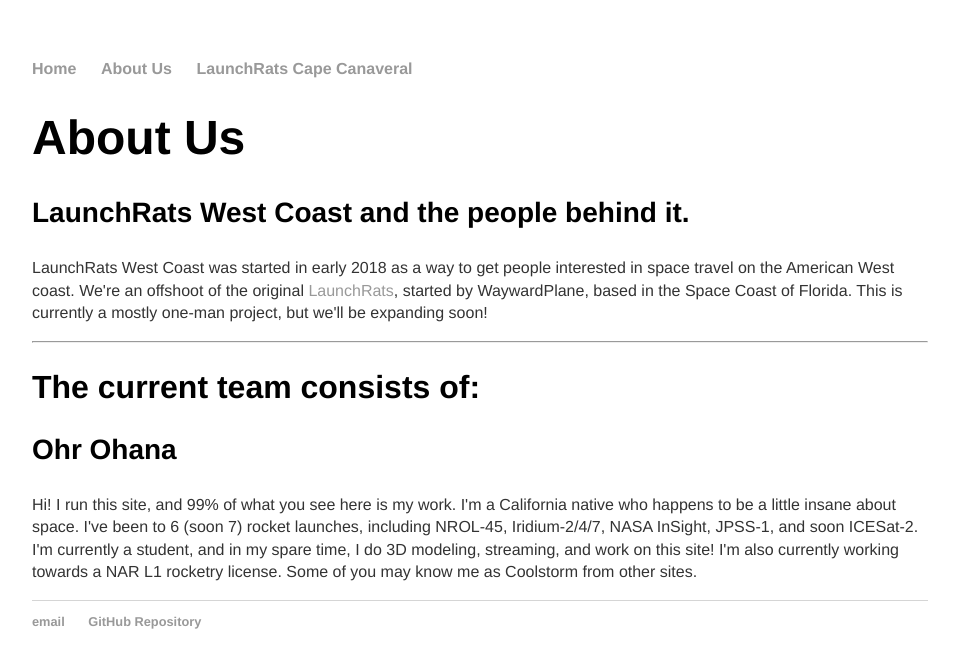
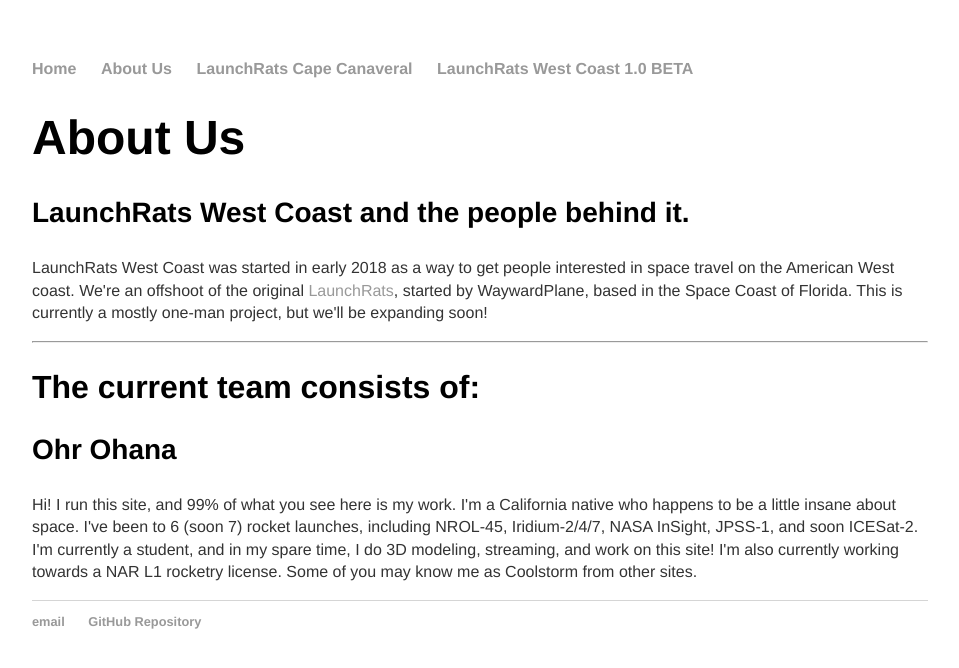
Before and after one commit to CST-100/Launchrats-West-Coast, a Jekyll site: the page built from about/index.html, in a window 1280 px wide. Shown: the top 668 px of the page, without its empty margins (160-1119 px from the left). Built offline with Jekyll 4.4.1, drawn with Linux system fonts in a browser that asks for light colours.

Commit message:
Update default.html

```diff
--- a/_layouts/default.html
+++ b/_layouts/default.html
@@ -15,6 +15,7 @@
 		        	<li><a href="/about/index.html">About Us</a></li>
 	        	<!--	<li><a href="/info">(to be used later)</a></li> -->
 	        		<li><a href="http://launchrats.com/">LaunchRats Cape Canaveral</a></li>
+				<li><a href="http://dev.coolstorm.tk">LaunchRats West Coast 1.0 BETA</a></li>
 	    		</ul>
 			</nav>
 			<div class="container">
```
